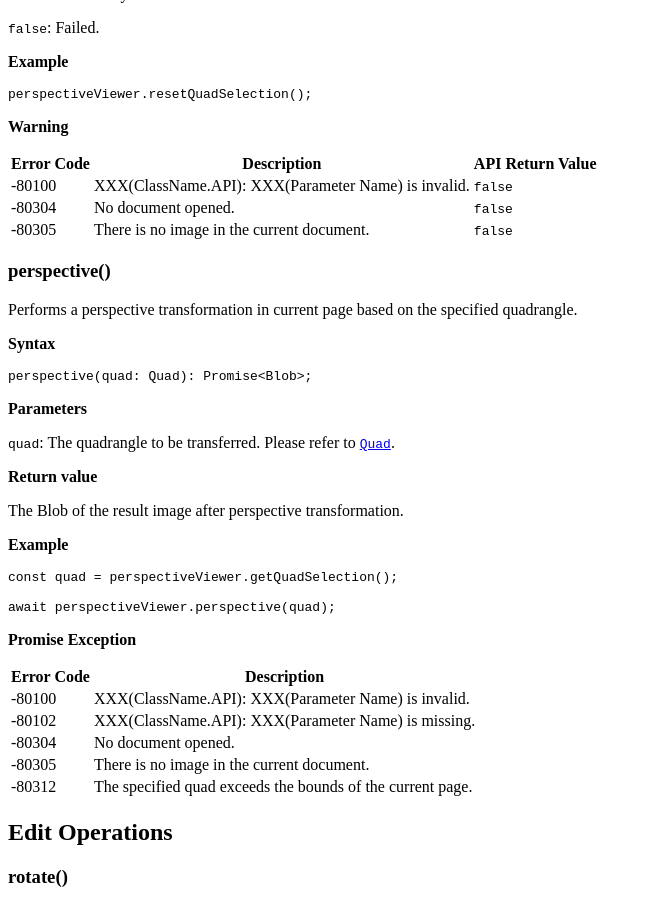
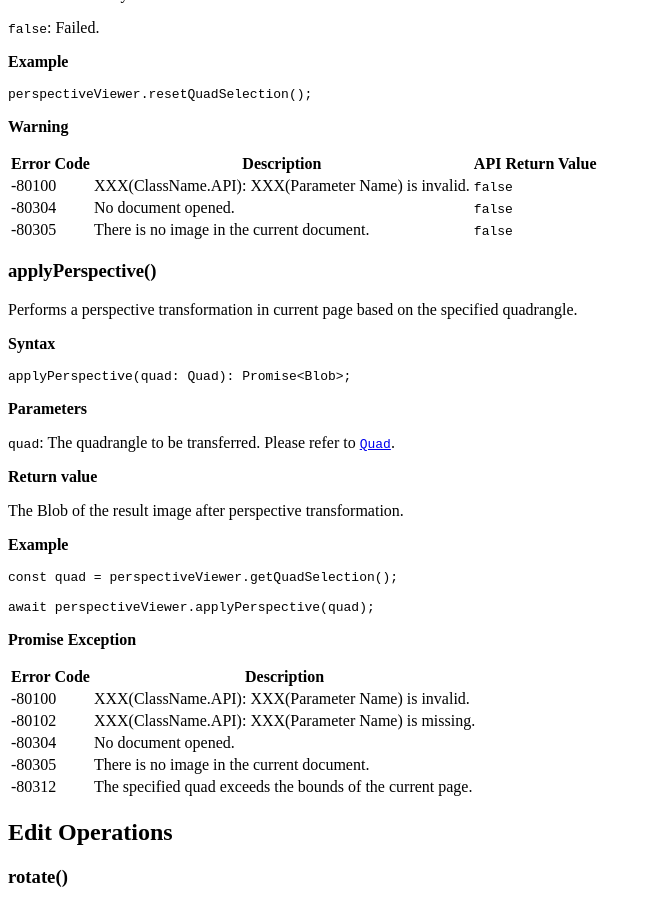
Before and after one commit to dynamsoft-docs/document-viewer-docs, a Jekyll site: the page built from api/class/perspectiveviewer.md, in a window 1280 px wide and 900 px high, scrolled down 12316 px. Shown: the whole window, without its empty margins (0-651 px from the left). Built offline with Jekyll 4.4.1, drawn with Linux system fonts in a browser that asks for light colours; some of the changed text lies outside the part shown.

Commit message:
perspective() --> applyPerspective()

````diff
--- a/api/class/perspectiveviewer.md
+++ b/api/class/perspectiveviewer.md
@@ -57,7 +57,7 @@ permalink: /api/class/perspectiveviewer.html
 | [`setQuadSelection()`](#setquadselection)    | Set a quadrilateral selection on the current page.              |
 | [`getQuadSelection()`](#getquadselection)    | Get the quadrilateral selection.                                |
 | [`resetQuadSelection()`](#resetquadselection)  | Reset the quadrilateral selection to the original one.          |
-| [`perspective()`](#perspective)         | Performs a perspective transformation in current page based on the specified quadrangle. |
+| [`applyPerspective()`](#perspective)         | Performs a perspective transformation in current page based on the specified quadrangle. |
 
 **Edit Operations**
 
@@ -801,14 +801,14 @@ perspectiveViewer.resetQuadSelection();
  -80305 | There is no image in the current document.                | `false`
 
 
-### perspective()
+### applyPerspective()
 
 Performs a perspective transformation in current page based on the specified quadrangle.
 
 **Syntax**
 
 ```typescript
-perspective(quad: Quad): Promise<Blob>;
+applyPerspective(quad: Quad): Promise<Blob>;
 ```
 
 **Parameters**
@@ -824,7 +824,7 @@ The Blob of the result image after perspective transformation.
 ```typescript
 const quad = perspectiveViewer.getQuadSelection();
 
-await perspectiveViewer.perspective(quad);
+await perspectiveViewer.applyPerspective(quad);
 ```
 
 **Promise Exception**
````
Also changed, not shown: api/class/index.md (+1 -1 lines).
